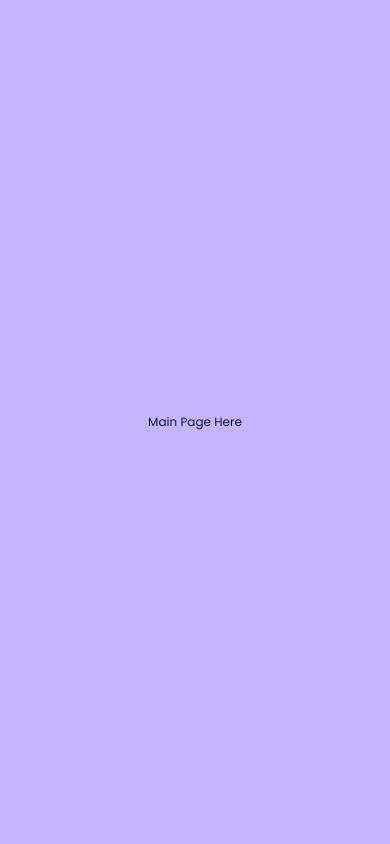
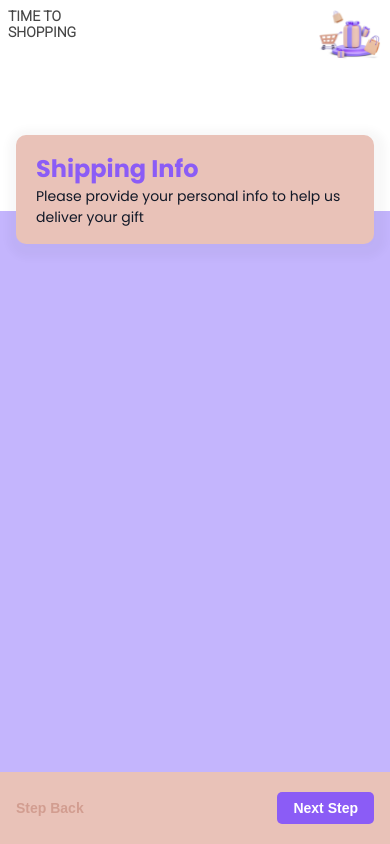
Before and after one commit to naufalzs/gift-shipping-form, a Next.js app: page / in a window 390 px wide. Built offline with nearby package versions, Linux system fonts and the light colour scheme.

Commit message:
feat: base UI layouting

```diff
--- a/src/app/globals.sass
+++ b/src/app/globals.sass
@@ -24,9 +24,127 @@ body
   font-size: 12px
   color: $color-black
 
-main
+.container
   display: flex
   align-items: center
   justify-content: center
+  max-width: 100vw
   min-height: 100vh
+  overflow: hidden
   background-color: $color-background
+
+.card-wrapper
+  display: flex
+  width: 95%
+  max-width: 950px
+  padding: 16px
+  border-radius: 20px
+  background-color: $color-card
+
+.sidebar
+  padding: 8px 16px
+  border-radius: 10px
+  background-color: #fff
+  &__desktop-wrapper
+    display: flex
+    flex-direction: column
+    justify-content: space-evenly
+
+.brand
+  &-title
+    width: 75%
+    color: $color-gray-dark
+    font-family: $font-roboto
+    font-size: 24px
+    text-transform: uppercase
+
+.form-container
+  display: flex
+  flex-direction: column
+  justify-content: space-between
+  width: 100%
+  padding: 22px 12px 10px 40px
+
+.form
+  &__title
+    color: $color-primary
+    font-size: 32px
+    font-weight: 700
+  &_subtitle
+    color: $color-gray-dark
+
+.btn-container
+  display: flex
+  justify-content: space-between
+
+.btn
+  border: none
+  font-size: 14px
+  font-weight: 700
+  text-align: center
+  cursor: pointer
+  transition: background-color .25s ease-in-out
+  &--back
+    background-color: transparent
+    color: $color-button-back
+    &:hover
+      color: $color-button-back-active
+  &--next
+    border-radius: 5px
+    padding: 8px 16px
+    background-color: $color-primary
+    color: #fff
+    &:hover
+      background-color: $color-button-next-active
+
+@media screen and (max-width: 768px)
+  .container
+    align-items: flex-start
+
+  .card-wrapper
+    display: block
+    width: 100%
+    background-color: transparent
+    padding: 0
+
+  .sidebar
+    height: 25vh
+    border-radius: 0
+    padding: 8px 0px 0 8px
+    &__desktop-wrapper
+      flex-direction: row
+      justify-content: space-between
+
+  .brand-title
+    width: 100px
+    font-size: 14px
+
+  .brand-img
+    width: 80px
+
+  .stepper--mobile
+    padding: 0 8px 8px 0
+
+  .form-container
+    position: relative
+    top: -10vh
+    height: 75vh
+    padding: 8px 16px 0
+
+  .form
+    box-shadow: 2px 4px 8px 10px rgba(0, 0, 0, 0.03)
+    padding: 16px 20px
+    border-radius: 10px
+    background: $color-card
+    &__title
+      font-size: 24px
+    &__subtitle
+      font-size: 14px
+
+  .btn-container
+    position: fixed
+    bottom: 0
+    left: 0
+    width: 100%
+    padding: 20px 16px
+    background-color: $color-card
--- a/src/app/page.js
+++ b/src/app/page.js
@@ -1,5 +1,39 @@
 export default function Home() {
   return (
-    <main>Main Page Here</main>
-  )
+    <div className="container">
+      <main className="card-wrapper">
+        <section className="sidebar">
+          <div className="sidebar__desktop-wrapper">
+            <h1 className="brand-title">Time to Shopping</h1>
+            <div className="stepper stepper--desktop">
+              <div className="stepper__step"></div>
+              <div className="stepper__connector"></div>
+            </div>
+            <img
+              src="/images/gift-box.svg"
+              className="brand-img"
+              alt="brand title"
+            />
+          </div>
+          <div className="stepper stepper--mobile">
+            <div className="stepper__step"></div>
+            <div className="stepper__connector"></div>
+          </div>
+        </section>
+        <section className="form-container">
+          <div className="form">
+            <div className="form__title">Shipping Info</div>
+            <div className="form__subtitle">
+              Please provide your personal info to help us deliver your gift
+            </div>
+            <div className="form__step-1"></div>
+          </div>
+          <div className="btn-container">
+            <button className="btn btn--back">Step Back</button>
+            <button className="btn btn--next">Next Step</button>
+          </div>
+        </section>
+      </main>
+    </div>
+  );
 }
```
Also changed, not shown: public/images/gift-box.svg (added).
